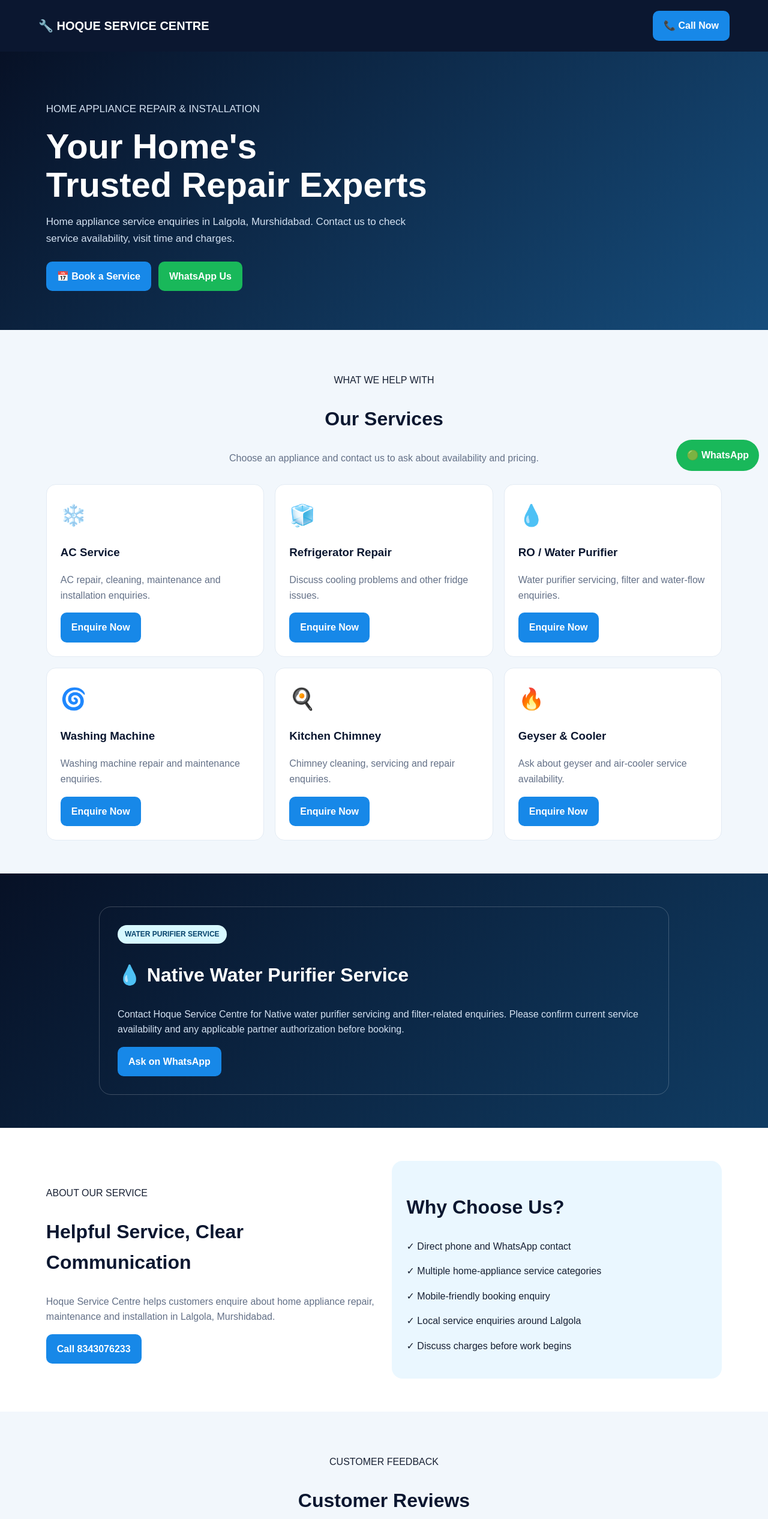
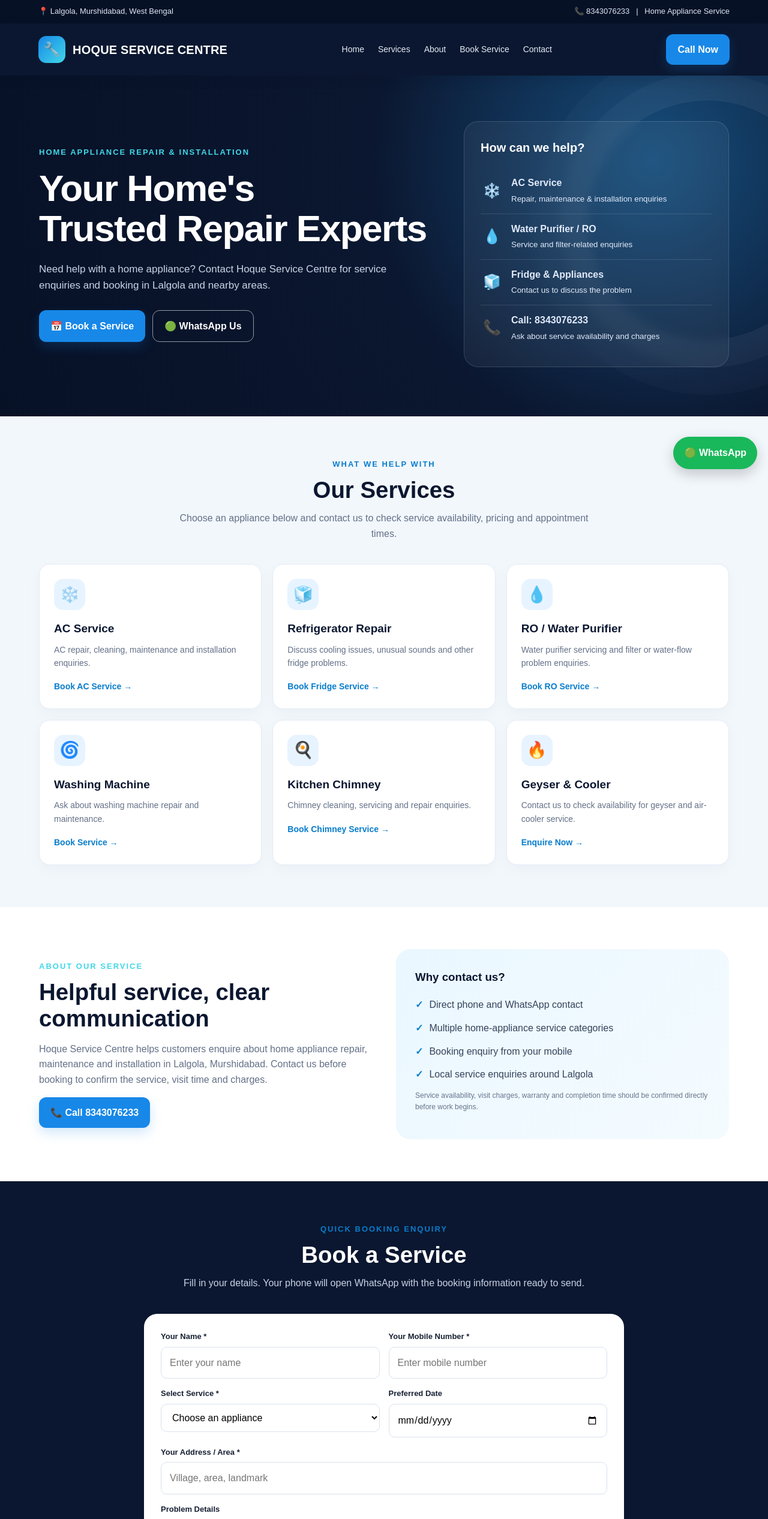
Before and after one commit to parvejhoque374-a11y/Hoque-Service-Center, a plain HTML site: page index.html in a window 1280 px wide. Shown: the top 2532 px of the page at 60% size. Drawn offline with Linux system fonts and the light colour scheme.

Commit message:
Refactor index.html for improved layout and SEO
Updated the HTML structure and styles for better layout and functionality. Added meta tags for description and theme color, and improved the contact section.

```diff
--- a/index.html
+++ b/index.html
@@ -2,157 +2,164 @@
 <head>
   <meta charset="UTF-8">
   <meta name="viewport" content="width=device-width, initial-scale=1">
+  <meta name="description" content="Hoque Service Centre offers home appliance repair and installation services in Lalgola, Murshidabad. Call or WhatsApp to enquire.">
+  <meta name="theme-color" content="#0b1730">
   <title>Hoque Service Centre | Home Appliance Repair</title>
   <style>
-    *{box-sizing:border-box}
-    body{margin:0;font-family:Arial,sans-serif;color:#172033;line-height:1.6}
-    a{text-decoration:none}
-    header{background:#0b1730;color:white;padding:18px 5%;display:flex;align-items:center;justify-content:space-between;gap:12px;flex-wrap:wrap}
-    .brand{font-weight:bold;font-size:20px;color:white}
-    .btn{display:inline-block;padding:12px 18px;border-radius:10px;background:#1788e8;color:white;font-weight:bold}
-    .hero{background:linear-gradient(135deg,#071126,#164d7c);color:white;padding:65px 6%}
-    .hero h1{font-size:clamp(36px,6vw,58px);line-height:1.1;margin:15px 0}
-    .hero p{color:#d4e2f2;font-size:17px;max-width:600px}
-    .hero-actions{display:flex;gap:12px;flex-wrap:wrap;margin-top:25px}
-    section{padding:55px 6%}
-    h2{color:#0b1730;font-size:32px}
-    .intro{text-align:center;max-width:700px;margin:auto}
-    .services{background:#f2f7fc}
-    .grid{display:grid;grid-template-columns:repeat(3,1fr);gap:18px;margin-top:30px}
-    .card{background:white;padding:23px;border:1px solid #e3ebf4;border-radius:16px}
-    .icon{font-size:35px}
-    .card h3{color:#0b1730}
-    .card p,.muted{color:#637087}
-    .about{display:grid;grid-template-columns:1fr 1fr;gap:25px;align-items:center}
-    .panel{background:#eaf7ff;padding:25px;border-radius:18px}
-    .partner{background:linear-gradient(135deg,#071126,#103c63);color:white}
-    .partner-box{max-width:950px;margin:auto;padding:30px;border:1px solid #ffffff35;border-radius:20px}
-    .partner h2{color:white}
-    .partner p{color:#d4e2f2}
-    .tag{display:inline-block;padding:6px 12px;background:#d7f8ff;color:#06436b;border-radius:20px;font-size:12px;font-weight:bold}
-    .reviews{background:#f2f7fc}
-    .review{background:white;padding:22px;border-radius:15px;border:1px solid #e3ebf4}
-    .stars{color:#f4a900}
-    .booking{background:#0b1730;color:white}
-    .booking h2{color:white}
-    .formbox{max-width:800px;margin:auto;background:white;color:#172033;padding:25px;border-radius:18px}
+    :root{--navy:#0b1730;--blue:#1788e8;--cyan:#41d7e8;--ink:#172033;--muted:#637087;--pale:#f2f7fc;--white:#fff}
+    *{box-sizing:border-box} html{scroll-behavior:smooth}
+    body{margin:0;font-family:Arial,Helvetica,sans-serif;color:var(--ink);line-height:1.6;background:#fff}
+    a{text-decoration:none;color:inherit}
+    .topbar{background:#071126;color:#dce7f6;font-size:13px;padding:9px 5%;display:flex;justify-content:space-between;gap:12px;flex-wrap:wrap}
+    header{background:var(--navy);color:#fff;padding:18px 5%;display:flex;align-items:center;justify-content:space-between;gap:20px;position:sticky;top:0;z-index:10;box-shadow:0 5px 18px #06102725}
+    .brand{display:flex;align-items:center;gap:12px;font-weight:800;font-size:20px;letter-spacing:.2px}
+    .logo{width:45px;height:45px;border-radius:13px;background:linear-gradient(135deg,var(--blue),var(--cyan));display:grid;place-items:center;font-size:23px}
+    nav{display:flex;gap:23px;align-items:center;font-size:14px;color:#e4ecf7}
+    .btn{display:inline-flex;align-items:center;justify-content:center;gap:8px;border-radius:12px;padding:13px 19px;font-weight:700;border:0;cursor:pointer;transition:.2s}
+    .btn-primary{background:var(--blue);color:#fff;box-shadow:0 8px 20px #1788e833}
+    .btn-primary:hover{background:#0876d2;transform:translateY(-1px)}
+    .btn-outline{border:1px solid #ffffff8c;color:#fff}
+    .hero{background:radial-gradient(circle at 85% 25%,#164d7c 0,#0b1730 40%,#071126 100%);color:#fff;padding:76px 5% 82px;overflow:hidden;position:relative}
+    .hero:after{content:"";position:absolute;width:400px;height:400px;border:1px solid #ffffff18;border-radius:50%;right:-100px;top:40px;box-shadow:0 0 0 45px #ffffff08,0 0 0 90px #ffffff05}
+    .hero-inner{max-width:1150px;margin:auto;position:relative;z-index:1;display:grid;grid-template-columns:1.2fr .8fr;gap:45px;align-items:center}
+    .eyebrow{color:var(--cyan);font-size:13px;font-weight:800;letter-spacing:2px;text-transform:uppercase}
+    h1{font-size:clamp(38px,5vw,62px);line-height:1.08;letter-spacing:-1.5px;margin:16px 0 20px}
+    .hero p{color:#c7d5e8;max-width:590px;font-size:17px;margin:0 0 27px}
+    .hero-actions{display:flex;gap:12px;flex-wrap:wrap}
+    .hero-card{background:#ffffff0e;border:1px solid #ffffff24;border-radius:24px;padding:27px;backdrop-filter:blur(8px)}
+    .hero-card h3{margin:0 0 18px;font-size:20px}
+    .quick{display:flex;gap:13px;align-items:center;padding:12px 0;border-bottom:1px solid #ffffff20;color:#e1eafa}
+    .quick:last-child{border-bottom:0}.quick-icon{font-size:24px;width:38px;text-align:center}
+    section{padding:70px 5%}.section-inner{max-width:1150px;margin:auto}
+    .section-title{text-align:center;max-width:690px;margin:0 auto 38px}
+    .section-title .eyebrow{color:#087dcc}
+    h2{font-size:clamp(28px,3vw,40px);line-height:1.15;margin:10px 0 12px;color:var(--navy)}
+    .section-title p{color:var(--muted);margin:0}
+    .services{background:var(--pale)}
+    .grid{display:grid;grid-template-columns:repeat(3,1fr);gap:18px}
+    .service{background:#fff;border:1px solid #e3ebf4;border-radius:18px;padding:24px;box-shadow:0 8px 25px #10274608}
+    .service-icon{height:52px;width:52px;border-radius:15px;background:#e7f4ff;display:grid;place-items:center;font-size:27px;margin-bottom:16px}
+    .service h3{margin:0 0 8px;color:var(--navy);font-size:19px}.service p{color:var(--muted);font-size:14px;margin:0 0 15px}
+    .text-link{color:#087dcc;font-weight:700;font-size:14px}
+    .about-grid{display:grid;grid-template-columns:1fr 1fr;gap:40px;align-items:center}
+    .about-panel{background:linear-gradient(135deg,#eaf7ff,#f4fbff);border-radius:24px;padding:32px}
+    .check{display:flex;gap:10px;margin:13px 0;color:#34435b}.check span{color:#087dcc;font-weight:900}
+    .booking{background:var(--navy);color:#fff}
+    .booking h2{color:#fff}.booking .section-title p{color:#c6d3e6}
+    .booking-box{max-width:800px;margin:auto;background:#fff;color:var(--ink);padding:28px;border-radius:22px}
     form{display:grid;grid-template-columns:1fr 1fr;gap:15px}
-    label{display:block;font-weight:bold;font-size:14px;margin-bottom:5px}
-    input,select,textarea{width:100%;padding:12px;border:1px solid #d9e2ed;border-radius:9px;font:inherit}
-    textarea{min-height:90px}
-    .full{grid-column:1/-1}
+    label{font-weight:700;font-size:13px;display:block;margin-bottom:6px}
+    input,select,textarea{width:100%;padding:13px 14px;border:1px solid #d9e2ed;border-radius:10px;font:inherit;background:#fff}
+    textarea{min-height:95px;resize:vertical}.full{grid-column:1/-1}
+    .small{font-size:12px;color:#66758a;margin-top:12px}
     .contact-grid{display:grid;grid-template-columns:repeat(3,1fr);gap:16px}
-    .contact-card{text-align:center;border:1px solid #e3ebf4;border-radius:16px;padding:22px}
-    footer{background:#071126;color:#b8c6da;text-align:center;padding:25px}
-    .wa{position:fixed;right:15px;bottom:15px;background:#19b85a;color:white;padding:13px 17px;border-radius:40px;font-weight:bold;z-index:5}
-    @media(max-width:700px){.grid,.about,.contact-grid{grid-template-columns:1fr}.hero{padding:45px 5%}section{padding:45px 5%}form{grid-template-columns:1fr}.full{grid-column:auto}.brand{font-size:16px}}
+    .contact-card{padding:24px;border:1px solid #e3ebf4;border-radius:18px;text-align:center}
+    .contact-card .service-icon{margin:0 auto 13px}
+    footer{background:#071126;color:#b8c6da;padding:25px 5%;text-align:center;font-size:13px}
+    .float-wa{position:fixed;right:18px;bottom:18px;background:#19b85a;color:#fff;padding:14px 18px;border-radius:50px;font-weight:800;box-shadow:0 8px 22px #0003;z-index:20}
+    @media(max-width:800px){nav{display:none}.hero-inner,.about-grid{grid-template-columns:1fr}.hero{padding-top:55px}.hero-card{max-width:500px}.grid{grid-template-columns:repeat(2,1fr)}.contact-grid{grid-template-columns:1fr}.topbar{justify-content:center}}
+    @media(max-width:520px){.grid{grid-template-columns:1fr}section{padding:54px 5%}.hero-inner{gap:30px}.brand{font-size:17px}.booking-box{padding:18px}form{grid-template-columns:1fr}.full{grid-column:auto}.hero-actions .btn{width:100%}}
   </style>
 </head>
 <body>
+  <div class="topbar"><span>📍 Lalgola, Murshidabad, West Bengal</span><span>📞 8343076233 &nbsp; | &nbsp; Home Appliance Service</span></div>
   <header>
-  <a class="brand" href="#home">🔧 HOQUE SERVICE CENTRE</a>
-  <a class="btn" href="tel:+918343076233">📞 Call Now</a>
-</header>  <main>
+    <a class="brand" href="#home"><span class="logo">🔧</span><span>HOQUE SERVICE CENTRE</span></a>
+    <nav><a href="#home">Home</a><a href="#services">Services</a><a href="#about">About</a><a href="#booking">Book Service</a><a href="#contact">Contact</a></nav>
+    <a class="btn btn-primary" href="tel:+918343076233">Call Now</a>
+  </header>    <main>
     <section class="hero" id="home">
-  <p>HOME APPLIANCE REPAIR & INSTALLATION</p>
+      <div class="hero-inner">
+        <div>
+          <div class="eyebrow">Home Appliance Repair & Installation</div>
           <h1>Your Home's<br>Trusted Repair Experts</h1>
-  <p>Home appliance service enquiries in Lalgola, Murshidabad. Contact us to check service availability, visit time and charges.</p>
+          <p>Need help with a home appliance? Contact Hoque Service Centre for service enquiries and booking in Lalgola and nearby areas.</p>
           <div class="hero-actions">
-    <a class="btn" href="#booking">📅 Book a Service</a>
-    <a class="btn" style="background:#19b85a" href="https://wa.me/918343076233" target="_blank" rel="noopener">WhatsApp Us</a>
+            <a class="btn btn-primary" href="#booking">📅 Book a Service</a>
+            <a class="btn btn-outline" href="https://wa.me/918343076233?text=Hello%20Hoque%20Service%20Centre%2C%20I%20want%20to%20book%20a%20service." target="_blank" rel="noopener">🟢 WhatsApp Us</a>
+          </div>
+        </div>
+        <div class="hero-card">
+          <h3>How can we help?</h3>
+          <div class="quick"><span class="quick-icon">❄️</span><span><b>AC Service</b><br><small>Repair, maintenance & installation enquiries</small></span></div>
+          <div class="quick"><span class="quick-icon">💧</span><span><b>Water Purifier / RO</b><br><small>Service and filter-related enquiries</small></span></div>
+          <div class="quick"><span class="quick-icon">🧊</span><span><b>Fridge & Appliances</b><br><small>Contact us to discuss the problem</small></span></div>
+          <div class="quick"><span class="quick-icon">📞</span><span><b>Call: 8343076233</b><br><small>Ask about service availability and charges</small></span></div>
+        </div>
       </div>
     </section>  <section class="services" id="services">
-  <div class="intro">
-    <p>WHAT WE HELP WITH</p>
-    <h2>Our Services</h2>
-    <p class="muted">Choose an appliance and contact us to ask about availability and pricing.</p>
-  </div>
+  <div class="section-inner">
+    <div class="section-title"><div class="eyebrow">What We Help With</div><h2>Our Services</h2><p>Choose an appliance below and contact us to check service availability, pricing and appointment times.</p></div>
     <div class="grid">
-    <div class="card"><div class="icon">❄️</div><h3>AC Service</h3><p>AC repair, cleaning, maintenance and installation enquiries.</p><a class="btn" href="#booking" data-service="AC Service">Enquire Now</a></div>
-    <div class="card"><div class="icon">🧊</div><h3>Refrigerator Repair</h3><p>Discuss cooling problems and other fridge issues.</p><a class="btn" href="#booking" data-service="Refrigerator Repair">Enquire Now</a></div>
-    <div class="card"><div class="icon">💧</div><h3>RO / Water Purifier</h3><p>Water purifier servicing, filter and water-flow enquiries.</p><a class="btn" href="#booking" data-service="RO / Water Purifier">Enquire Now</a></div>
-    <div class="card"><div class="icon">🌀</div><h3>Washing Machine</h3><p>Washing machine repair and maintenance enquiries.</p><a class="btn" href="#booking" data-service="Washing Machine">Enquire Now</a></div>
-    <div class="card"><div class="icon">🍳</div><h3>Kitchen Chimney</h3><p>Chimney cleaning, servicing and repair enquiries.</p><a class="btn" href="#booking" data-service="Kitchen Chimney">Enquire Now</a></div>
-    <div class="card"><div class="icon">🔥</div><h3>Geyser & Cooler</h3><p>Ask about geyser and air-cooler service availability.</p><a class="btn" href="#booking" data-service="Geyser / Air Cooler">Enquire Now</a></div>
-  </div>
-</section>  <section class="partner" id="native">
-  <div class="partner-box">
-    <span class="tag">WATER PURIFIER SERVICE</span>
-    <h2>💧 Native Water Purifier Service</h2>
-    <p>Contact Hoque Service Centre for Native water purifier servicing and filter-related enquiries. Please confirm current service availability and any applicable partner authorization before booking.</p>
-    <a class="btn" href="https://wa.me/918343076233?text=Hello%20Hoque%20Service%20Centre%2C%20I%20have%20a%20Native%20water%20purifier%20service%20enquiry" target="_blank" rel="noopener">Ask on WhatsApp</a>
-  </div>
-</section>  <section id="about">
-  <div class="about">
-    <div>
-      <p>ABOUT OUR SERVICE</p>
-      <h2>Helpful Service, Clear Communication</h2>
-      <p class="muted">Hoque Service Centre helps customers enquire about home appliance repair, maintenance and installation in Lalgola, Murshidabad.</p>
-      <a class="btn" href="tel:+918343076233">Call 8343076233</a>
-    </div>
-    <div class="panel">
-      <h2>Why Choose Us?</h2>
-      <p>✓ Direct phone and WhatsApp contact</p>
-      <p>✓ Multiple home-appliance service categories</p>
-      <p>✓ Mobile-friendly booking enquiry</p>
-      <p>✓ Local service enquiries around Lalgola</p>
-      <p>✓ Discuss charges before work begins</p>
+      <article class="service"><div class="service-icon">❄️</div><h3>AC Service</h3><p>AC repair, cleaning, maintenance and installation enquiries.</p><a class="text-link" href="#booking" data-service="AC Service">Book AC Service →</a></article>
+      <article class="service"><div class="service-icon">🧊</div><h3>Refrigerator Repair</h3><p>Discuss cooling issues, unusual sounds and other fridge problems.</p><a class="text-link" href="#booking" data-service="Refrigerator Repair">Book Fridge Service →</a></article>
+      <article class="service"><div class="service-icon">💧</div><h3>RO / Water Purifier</h3><p>Water purifier servicing and filter or water-flow problem enquiries.</p><a class="text-link" href="#booking" data-service="RO / Water Purifier">Book RO Service →</a></article>
+      <article class="service"><div class="service-icon">🌀</div><h3>Washing Machine</h3><p>Ask about washing machine repair and maintenance.</p><a class="text-link" href="#booking" data-service="Washing Machine">Book Service →</a></article>
+      <article class="service"><div class="service-icon">🍳</div><h3>Kitchen Chimney</h3><p>Chimney cleaning, servicing and repair enquiries.</p><a class="text-link" href="#booking" data-service="Kitchen Chimney">Book Chimney Service →</a></article>
+      <article class="service"><div class="service-icon">🔥</div><h3>Geyser & Cooler</h3><p>Contact us to check availability for geyser and air-cooler service.</p><a class="text-link" href="#booking" data-service="Geyser / Air Cooler">Enquire Now →</a></article>
     </div>
   </div>
-</section>  <section class="reviews" id="reviews">
-  <div class="intro">
-    <p>CUSTOMER FEEDBACK</p>
-    <h2>Customer Reviews</h2>
-    <p class="muted">Replace these sample cards with genuine customer reviews before publishing.</p>
+</section>
+
+<section id="about">
+  <div class="section-inner about-grid">
+    <div><div class="eyebrow">About Our Service</div><h2>Helpful service, clear communication</h2><p style="color:var(--muted)">Hoque Service Centre helps customers enquire about home appliance repair, maintenance and installation in Lalgola, Murshidabad. Contact us before booking to confirm the service, visit time and charges.</p><a class="btn btn-primary" href="tel:+918343076233">📞 Call 8343076233</a></div>
+    <div class="about-panel"><h3 style="margin-top:0;color:var(--navy)">Why contact us?</h3><div class="check"><span>✓</span> Direct phone and WhatsApp contact</div><div class="check"><span>✓</span> Multiple home-appliance service categories</div><div class="check"><span>✓</span> Booking enquiry from your mobile</div><div class="check"><span>✓</span> Local service enquiries around Lalgola</div><p class="small">Service availability, visit charges, warranty and completion time should be confirmed directly before work begins.</p></div>
   </div>
-  <div class="grid">
-    <div class="review"><div class="stars">★★★★★</div><h3>Helpful Communication</h3><p class="muted">Sample review placeholder. Add a real customer's feedback here.</p></div>
-    <div class="review"><div class="stars">★★★★★</div><h3>Easy to Contact</h3><p class="muted">Sample review placeholder. Add a real customer's feedback here.</p></div>
-    <div class="review"><div class="stars">★★★★★</div><h3>Local Service Enquiry</h3><p class="muted">Sample review placeholder. Add a real customer's feedback here.</p></div>
-  </div>
-</section>  <section class="booking" id="booking">
-  <div class="intro">
-    <p>QUICK BOOKING ENQUIRY</p>
-    <h2>Book a Service</h2>
-    <p>Fill in your details to open WhatsApp with your enquiry.</p>
-  </div>
-  <div class="formbox">
+</section>
+
+<section class="booking" id="booking">
+  <div class="section-inner">
+    <div class="section-title"><div class="eyebrow">Quick Booking Enquiry</div><h2>Book a Service</h2><p>Fill in your details. Your phone will open WhatsApp with the booking information ready to send.</p></div>
+    <div class="booking-box">
       <form id="bookingForm">
         <div><label for="customer">Your Name *</label><input id="customer" required placeholder="Enter your name"></div>
         <div><label for="phone">Your Mobile Number *</label><input id="phone" required inputmode="tel" placeholder="Enter mobile number"></div>
-      <div><label for="service">Select Service *</label><select id="service" required><option value="">Choose an appliance</option><option>AC Service</option><option>Refrigerator Repair</option><option>RO / Water Purifier</option><option>Washing Machine</option><option>Kitchen Chimney</option><option>Geyser / Air Cooler</option><option>Native Water Purifier</option><option>Other</option></select></div>
+        <div><label for="service">Select Service *</label><select id="service" required><option value="">Choose an appliance</option><option>AC Service</option><option>Refrigerator Repair</option><option>RO / Water Purifier</option><option>Washing Machine</option><option>Kitchen Chimney</option><option>Geyser / Air Cooler</option><option>Other</option></select></div>
         <div><label for="date">Preferred Date</label><input id="date" type="date"></div>
         <div class="full"><label for="address">Your Address / Area *</label><input id="address" required placeholder="Village, area, landmark"></div>
-      <div class="full"><label for="problem">Problem Details</label><textarea id="problem" placeholder="Tell us the problem briefly"></textarea></div>
-      <div class="full"><button class="btn" type="submit">Send Booking on WhatsApp →</button><p class="muted">This form sends an enquiry; it does not automatically confirm an appointment.</p></div>
+        <div class="full"><label for="problem">Problem Details</label><textarea id="problem" placeholder="Tell us briefly what problem you are facing"></textarea></div>
+        <div class="full"><button class="btn btn-primary" type="submit">Send Booking on WhatsApp →</button><div class="small">This form does not automatically book or confirm an appointment. Your enquiry is sent to WhatsApp so the service details can be confirmed.</div></div>
       </form>
     </div>
-</section>  <section id="contact">
-  <div class="intro"><p>GET IN TOUCH</p><h2>Contact Hoque Service Centre</h2><p class="muted">Lalgola, Murshidabad, West Bengal</p></div>
-  <div class="contact-grid">
-    <div class="contact-card"><div class="icon">📞</div><h3>Call Us</h3><p>8343076233</p><a class="btn" href="tel:+918343076233">Call Now</a></div>
-    <div class="contact-card"><div class="icon">🟢</div><h3>WhatsApp</h3><p>Send your service enquiry.</p><a class="btn" href="https://wa.me/918343076233" target="_blank" rel="noopener">Message Us</a></div>
-    <div class="contact-card"><div class="icon">📍</div><h3>Service Area</h3><p>Lalgola, Murshidabad</p><a class="btn" href="https://www.google.com/maps/search/?api=1&query=Lalgola%2C%20Murshidabad%2C%20West%20Bengal" target="_blank" rel="noopener">Google Maps</a></div>
   </div>
 </section>
-</main>  <footer>© <span id="year"></span> Hoque Service Centre · Lalgola, Murshidabad · 8343076233</footer>
-<a class="wa" href="https://wa.me/918343076233?text=Hello%20Hoque%20Service%20Centre%2C%20I%20need%20appliance%20service" target="_blank" rel="noopener">🟢 WhatsApp</a>  <script>
-document.getElementById('year').textContent=new Date().getFullYear();
-document.querySelectorAll('[data-service]').forEach(link=>link.addEventListener('click',()=>{document.getElementById('service').value=link.dataset.service;}));
-document.getElementById('bookingForm').addEventListener('submit',function(e){
+
+<section id="contact">
+  <div class="section-inner">
+    <div class="section-title"><div class="eyebrow">Get in Touch</div><h2>Contact Hoque Service Centre</h2><p>Call or WhatsApp to ask about service availability and booking.</p></div>
+    <div class="contact-grid">
+      <div class="contact-card"><div class="service-icon">📞</div><h3>Call Us</h3><p>8343076233</p><a class="btn btn-primary" href="tel:+918343076233">Call Now</a></div>
+      <div class="contact-card"><div class="service-icon">🟢</div><h3>WhatsApp</h3><p>Send your service enquiry directly.</p><a class="btn btn-primary" href="https://wa.me/918343076233" target="_blank" rel="noopener">Message Us</a></div>
+      <div class="contact-card"><div class="service-icon">📍</div><h3>Service Area</h3><p>Lalgola, Murshidabad, West Bengal, India</p><a class="text-link" href="https://www.google.com/maps/search/?api=1&query=Lalgola%2C%20Murshidabad%2C%20West%20Bengal" target="_blank" rel="noopener">Open in Google Maps →</a></div>
+    </div>
+  </div>
+</section>
+
+  </main>
+  <footer>© <span id="year"></span> Hoque Service Centre · Lalgola, Murshidabad · Phone: 8343076233</footer>
+  <a class="float-wa" href="https://wa.me/918343076233?text=Hello%20Hoque%20Service%20Centre%2C%20I%20need%20appliance%20service." target="_blank" rel="noopener">🟢 WhatsApp</a>
+  <script>
+    document.getElementById('year').textContent = new Date().getFullYear();
+    document.querySelectorAll('[data-service]').forEach(link => link.addEventListener('click', () => {
+      const select = document.getElementById('service');
+      select.value = link.dataset.service;
+    }));
+    document.getElementById('bookingForm').addEventListener('submit', function(e) {
       e.preventDefault();
-  const get=id=>document.getElementById(id).value.trim();
-  const message=[
+      const get = id => document.getElementById(id).value.trim();
+      const message = [
         'Hello Hoque Service Centre, I want to book a service.',
         '',
-    'Name: '+get('customer'),
-    'Mobile: '+get('phone'),
-    'Service: '+get('service'),
-    'Preferred date: '+(get('date')||'Not specified'),
-    'Address/Area: '+get('address'),
-    'Problem: '+(get('problem')||'Not specified')
+        'Name: ' + get('customer'),
+        'Mobile: ' + get('phone'),
+        'Service: ' + get('service'),
+        'Preferred date: ' + (get('date') || 'Not specified'),
+        'Address/Area: ' + get('address'),
+        'Problem: ' + (get('problem') || 'Not specified')
       ].join('\n');
-  window.open('https://wa.me/918343076233?text='+encodeURIComponent(message),'_blank');
+      window.open('https://wa.me/918343076233?text=' + encodeURIComponent(message), '_blank');
     });
-</script>  </body>
+  </script>
+</body>
 </html>
```
Lines whose indentation alone changed are shown as unchanged.
